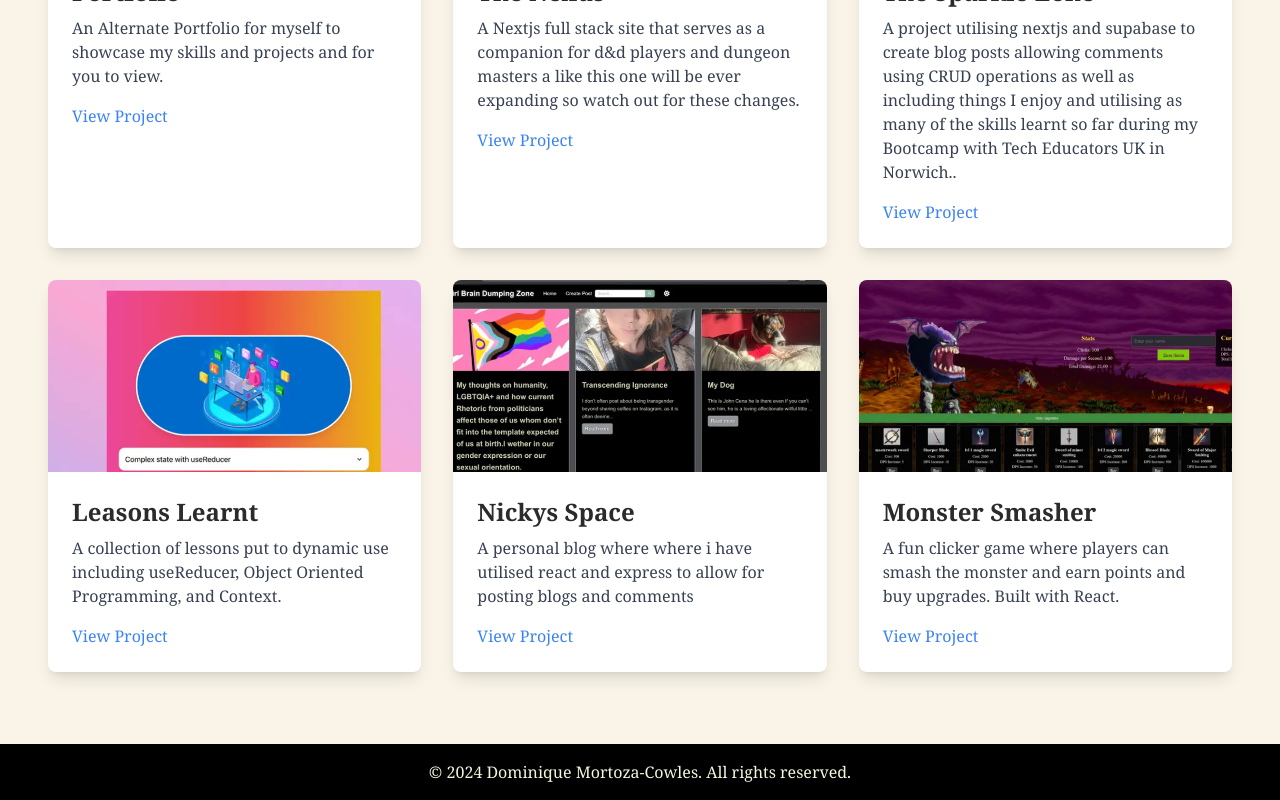
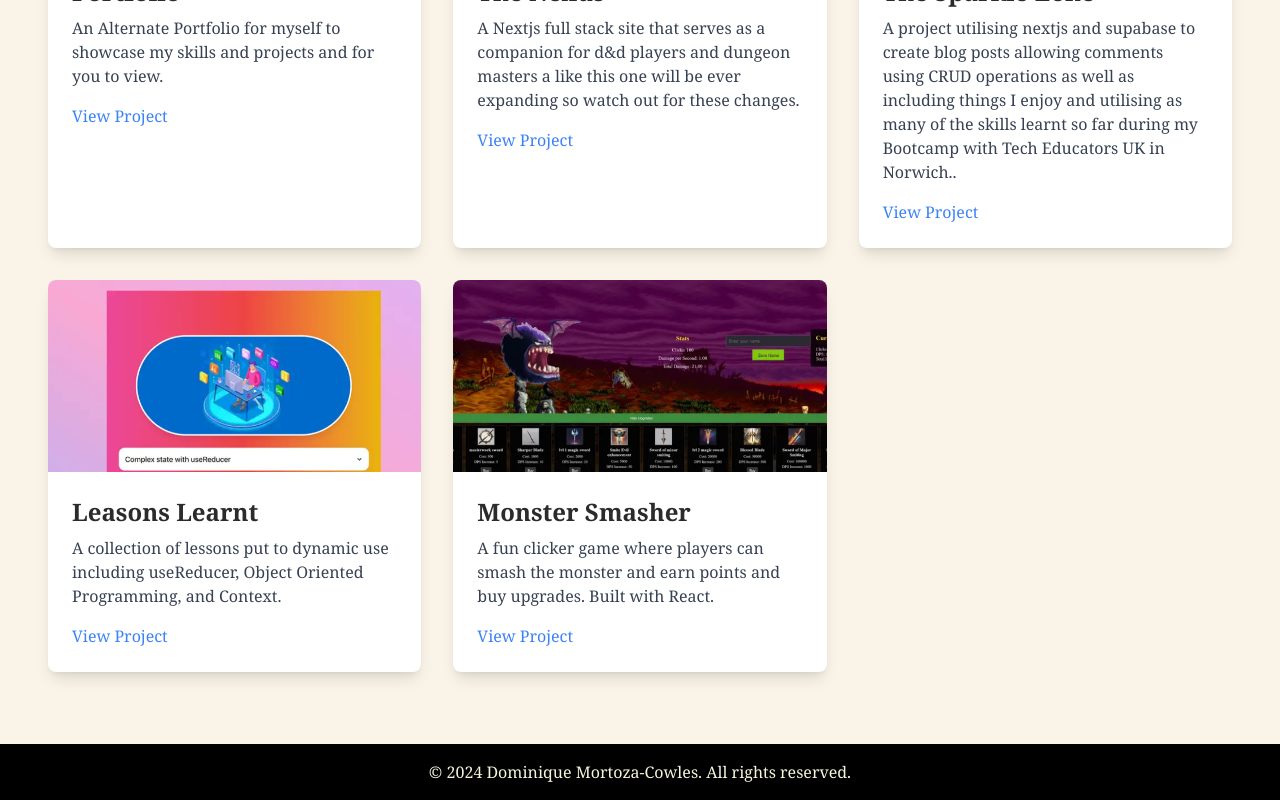
Before and after one commit to nicky-mc/the-adventure-begins-a-portfolio-story, a Next.js app: page /projects in a window 1280 px wide. Shown: the part 432-1232 px from the top of the page. Built offline with nearby package versions, Linux system fonts and the light colour scheme.

Commit message:
Update page.js
Removed project while it is being reworked

```diff
--- a/src/app/projects/page.js
+++ b/src/app/projects/page.js
@@ -24,12 +24,6 @@ const projects = [
     description: 'A collection of lessons put to dynamic use including useReducer, Object Oriented Programming, and Context.',
     imageUrl: '/images/project4.png',
     link: 'https://week11-lessons-maybe.vercel.app/',
-  },
-  {
-    title: 'Nickys Space',
-    description: 'A personal blog where where i have utilised react and express to allow for posting blogs and comments',
-    imageUrl: '/images/project5.png',
-    link: 'https://nickys-space.onrender.com/',
   },
   {
     title: 'Monster Smasher',
```
